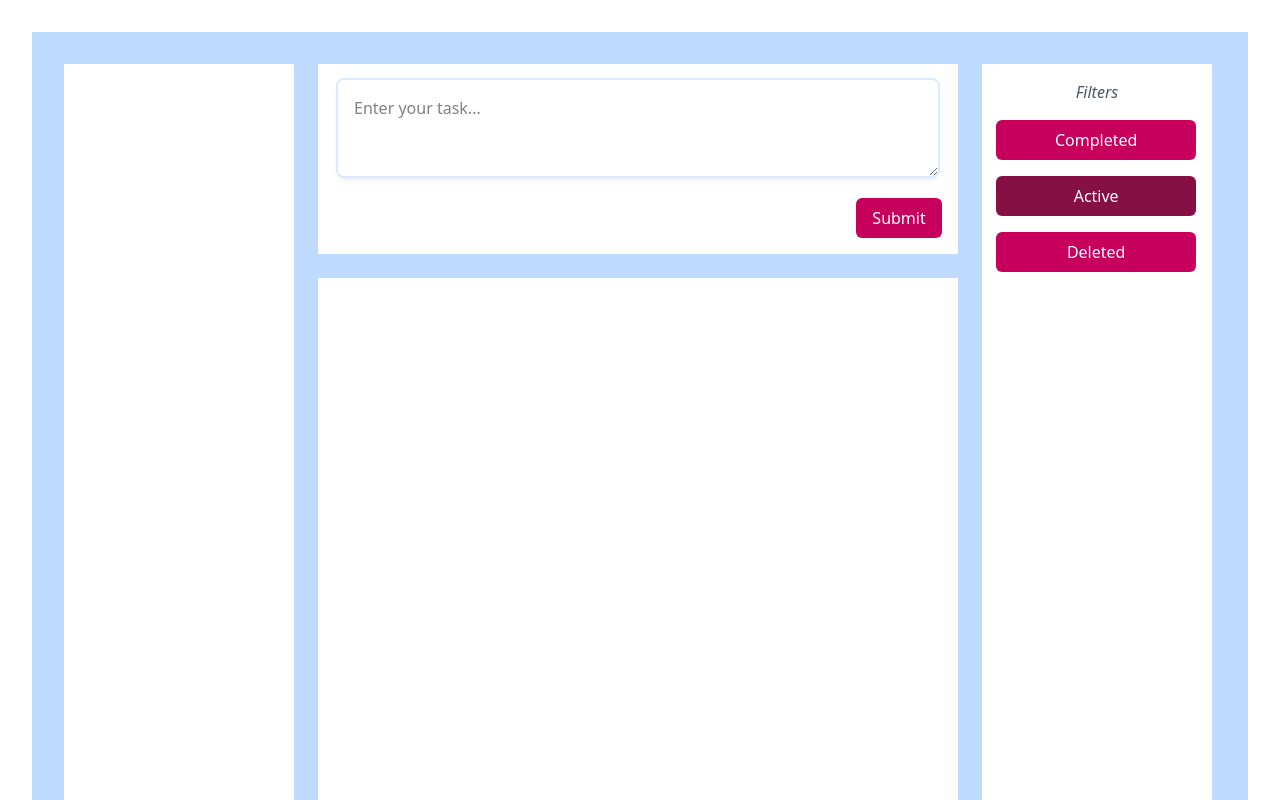
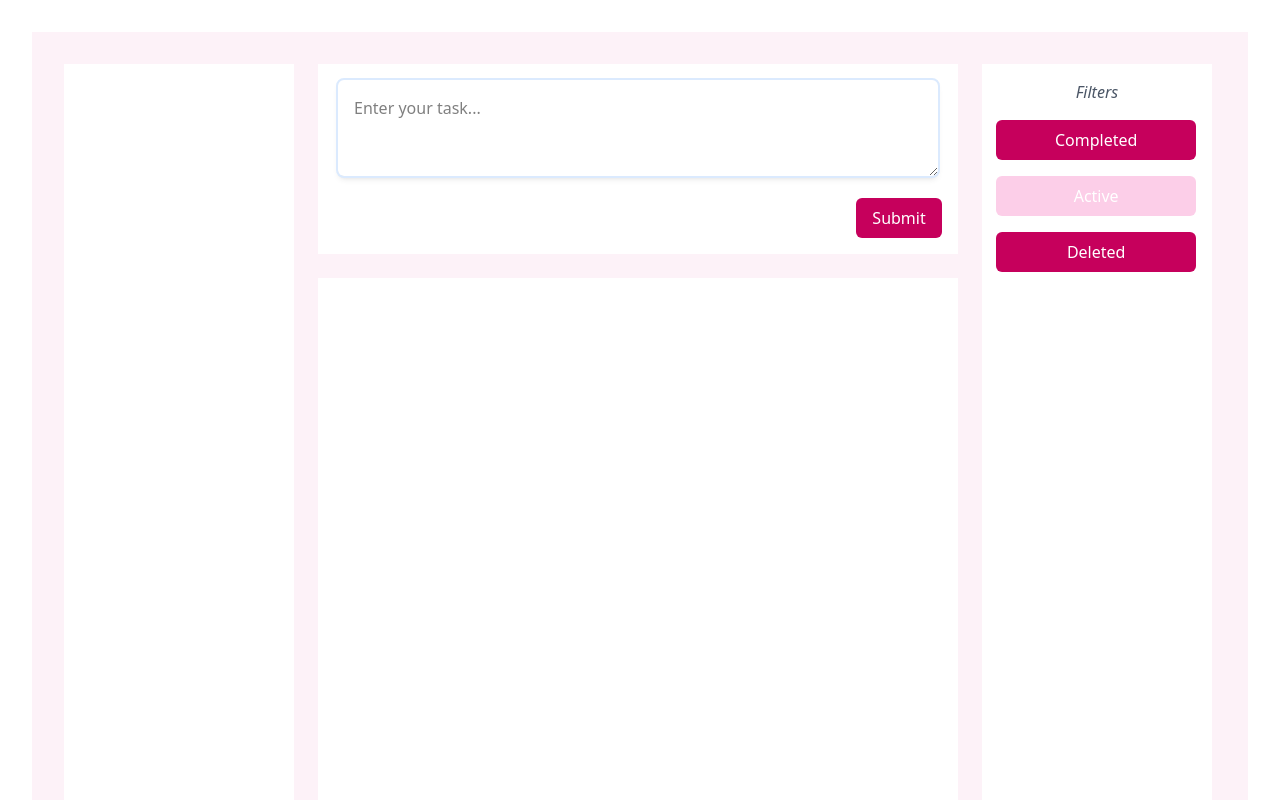
Before and after one commit to SefaliGupta/my-task-tracker, a React (Vite) app: page / in a window 1280 px wide. Shown: the top 800 px of the page. Built offline with nearby package versions, Linux system fonts and the light colour scheme.

Commit message:
code cleanup

```diff
--- a/src/App.jsx
+++ b/src/App.jsx
@@ -19,7 +19,7 @@ function App() {
   } = useNotes();
 
   return (
-    <div className='bg-blue-200 p-8 grid grid-cols-[20%_55.5%_20%] grid-rows-4 gap-6'>
+    <div className='bg-pink-50 p-8 grid grid-cols-[20%_55.5%_20%] grid-rows-4 gap-6'>
       <div className='row-span-4 bg-white'>
         {/* for supporting user language */}
       </div>
--- a/src/components/FilterPanel.jsx
+++ b/src/components/FilterPanel.jsx
@@ -12,16 +12,10 @@ const FilterPanel = ({ currentFilter, setCurrentFilter }) => {
       w-50
     `.trim().replace(/\s+/g, ' ');
 
-    const activeClasses = currentFilter === filterType ? 'bg-pink-900' : 'bg-pink-700 hover:bg-pink-900';
+    const activeClasses = currentFilter === filterType ? 'bg-pink-200' : 'bg-pink-700 hover:bg-pink-900';
 
     return `${baseClasses} ${activeClasses}`;
   };
-    const clearButtonClasses = `
-      hover:underline
-      hover:cursor-pointer
-      align-left
-      text-xs
-    `.trim().replace(/\s+/g, ' ');
 
     return (
       <div className='row-span-4 bg-white'>
```
